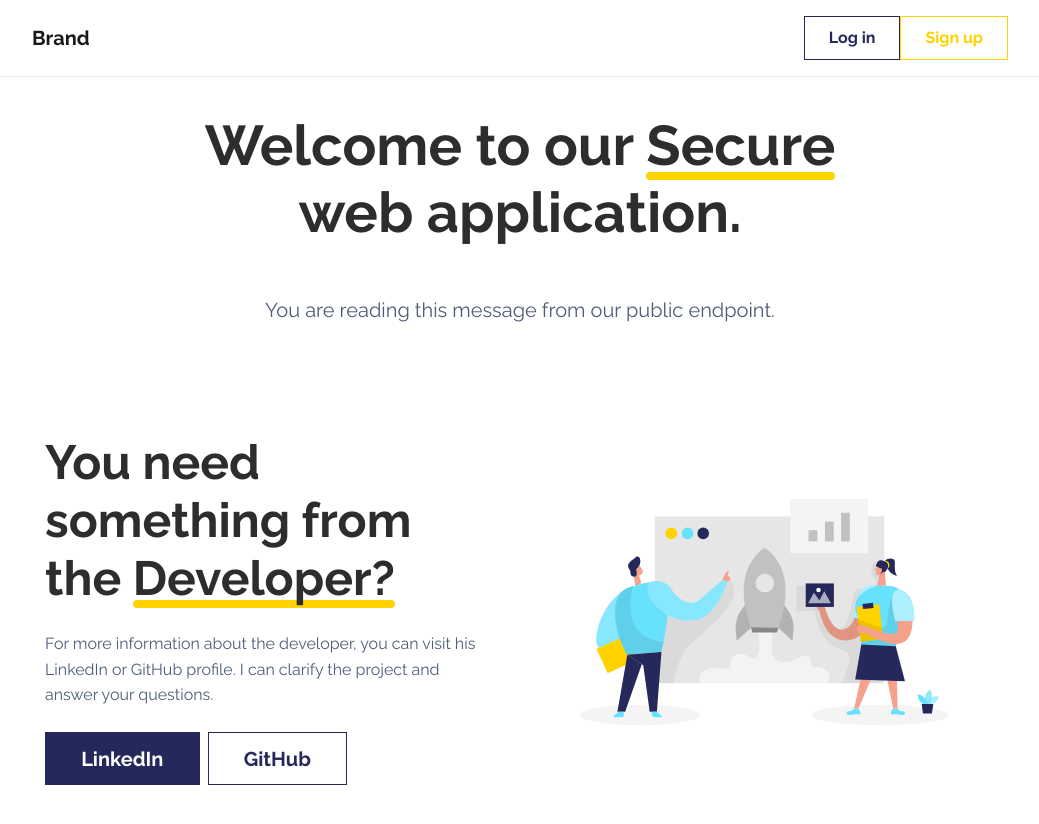
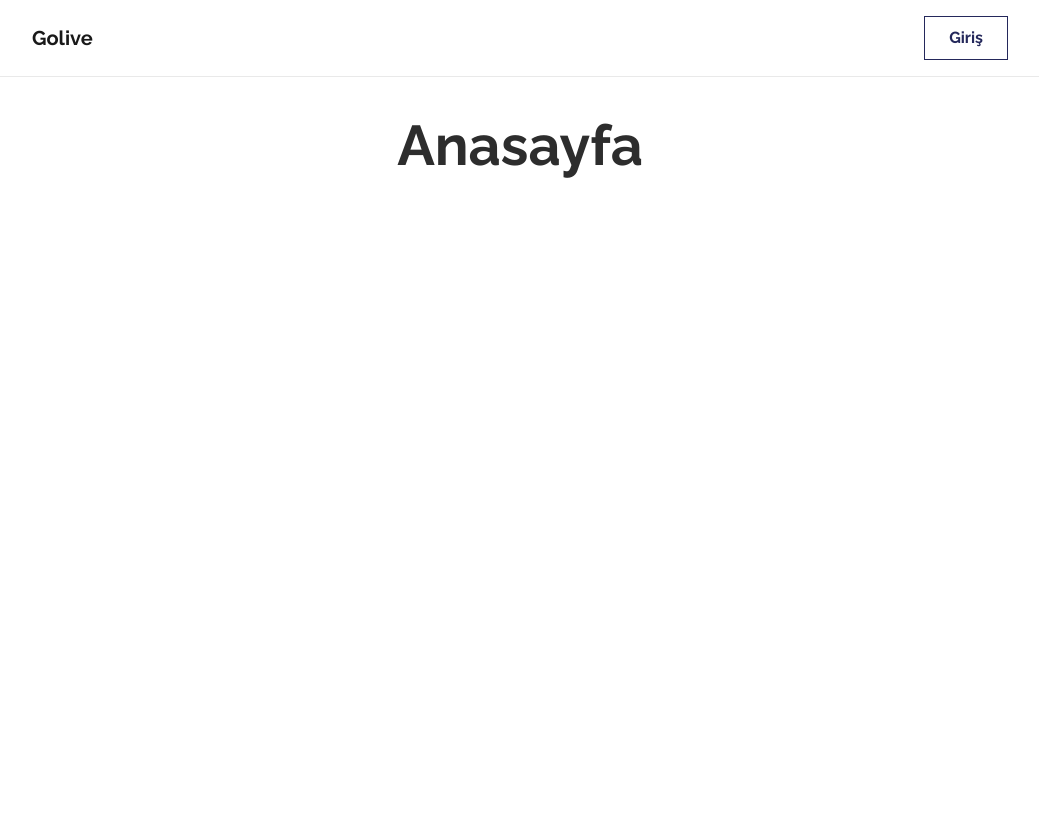
Before and after one commit to CaferPoyrazoglu/vue-starter-auth, a Vue app: page / in a window 1280 px wide. Shown: the top 824 px of the page, without its empty margins (120-1159 px from the left). After the commit the page ends 800 px from the top, so only its background shows below. Built offline with nearby package versions, Linux system fonts and the light colour scheme.

Commit message:
Düzeltmeler

```diff
--- a/src/components/NavbarComponent.vue
+++ b/src/components/NavbarComponent.vue
@@ -84,7 +84,7 @@ const logout = async () => {
   >
     <div class="container">
       <router-link class="navbar-brand d-flex align-items-center" to="/"
-        ><span>Brand</span></router-link
+        ><span>Golive</span></router-link
       >
       <button
         data-bs-toggle="collapse"
@@ -112,20 +112,14 @@ const logout = async () => {
           v-if="!isAuthenticated"
           class="btn btn-outline-primary"
           to="/login"
-          >Log in</router-link
-        >
-        <router-link
-          v-if="!isAuthenticated"
-          class="btn btn-outline-secondary"
-          to="/signup"
-          >Sign up</router-link
+          >Giriş</router-link
         >
         <router-link
           v-if="isAuthenticated"
           class="btn btn-outline-primary"
           @click="logout"
           to="/signup"
-          >Log out
+          >Çıkış
         </router-link>
       </div>
     </div>
--- a/src/router/index.js
+++ b/src/router/index.js
@@ -1,13 +1,10 @@
 import { createRouter, createWebHistory } from "vue-router";
 import HomeView from "@/views/HomeView.vue";
-import Register from "@/views/Register.vue";
 import Login from "@/views/Login.vue";
 import NotFoundView from "@/views/NotFoundView.vue";
-import ForgottenPasswordView from "@/views/ForgottenPasswordView.vue";
 import AdminPage from "@/views/AdminPage.vue";
 import { useAuthStore } from "@/stores";
 import UserPage from "@/views/UserPage.vue";
-import ResetPasswordPage from "@/views/ResetPasswordPage.vue";
 import AuthenticatedUserPage from "@/views/AuthenticatedUserPage.vue";
 
 const router = createRouter({
@@ -19,27 +16,9 @@ const router = createRouter({
       component: HomeView,
     },
     {
-      path: "/signup",
-      name: "signup",
-      component: Register,
-      beforeEnter: redirectIfAuthenticated,
-    },
-    {
       path: "/login",
       name: "login",
       component: Login,
-      beforeEnter: redirectIfAuthenticated,
-    },
-    {
-      path: "/forgotten-password",
-      name: "forgotten-password",
-      component: ForgottenPasswordView,
-      beforeEnter: redirectIfAuthenticated,
-    },
-    {
-      path: "/reset-password",
-      name: "reset-password",
-      component: ResetPasswordPage,
       beforeEnter: redirectIfAuthenticated,
     },
     {
--- a/src/views/HomeView.vue
+++ b/src/views/HomeView.vue
@@ -2,56 +2,18 @@
 
 <template>
   <header class="pt-3">
-    <!-- Start: Hero Clean Reverse -->
     <div class="container pt-4 pt-xl-5">
       <div class="row pt-5">
         <div class="col-md-8 text-center text-md-start mx-auto">
           <div class="text-center">
             <h1 class="display-4 fw-bold mb-5">
-              Welcome to our <span class="underline">Secure</span> web application.
+              Anasayfa
             </h1>
-            <p class="fs-5 text-muted mb-5">
-              You are reading this message from our public endpoint.
-            </p>
           </div>
         </div>
         <div class="col-12 col-lg-10 mx-auto"></div>
       </div>
     </div>
-    <!-- End: Hero Clean Reverse -->
   </header>
-  <!-- Start: Hero Grid -->
-  <section class="py-2">
-    <!-- Start: Hero Clean Reverse -->
-    <div class="container py-4 py-xl-5">
-      <div class="row gy-4 gy-md-0">
-        <div
-            class="col-md-6 text-center text-md-start d-flex d-sm-flex d-md-flex justify-content-center align-items-center justify-content-md-start align-items-md-center justify-content-xl-center"
-        >
-          <div style="max-width: 450px">
-            <h1 class="display-5 fw-bold mb-4">
-              You need something from the <span class="underline">Developer?</span>
-            </h1>
-            <p class="text-muted my-4">
-              For more information about the developer, you can visit his LinkedIn or GitHub profile.
-              I can clarify the project and answer your questions.
-            </p>
-            <a class="btn btn-primary btn-lg me-2" role="button" href="https://www.linkedin.com/in/nidhal-naffati/">LinkedIn</a>
-            <a class="btn btn-outline-primary btn-lg" role="button" href="https://github.com/NidhalNaffati">GitHub</a>
-          </div>
-        </div>
-        <div class="col-md-6">
-          <div>
-            <img
-                class="rounded img-fluid w-100 fit-cover"
-                style="min-height: 300px"
-                src="src/assets/img/illustrations/startup.svg"
-            />
-          </div>
-        </div>
-      </div>
-    </div>
-    <!-- End: Hero Clean Reverse -->
-  </section>
-  <!-- End: Hero Grid -->
+
 </template>
--- a/src/views/Login.vue
+++ b/src/views/Login.vue
@@ -88,18 +88,9 @@ if (router.currentRoute.value.query.sessionExpired) {
   <section class="py-4 py-md-5 my-5">
     <div class="container py-md-5">
       <div class="row">
-        <div class="col-md-6 text-center">
-          <img
-            class="img-fluid w-100"
-            src="src/assets/img/illustrations/login.svg"
-            alt="login-img"
-          />
-        </div>
         <div class="col-md-5 col-xl-4 text-center text-md-start">
           <h2 class="display-6 fw-bold mb-5">
-            <span class="underline pb-1">
-              <strong>Login</strong>
-            </span>
+              <strong>Giriş</strong>
           </h2>
           <form @submit.prevent="login">
             <div class="mb-3">
@@ -118,42 +109,22 @@ if (router.currentRoute.value.query.sessionExpired) {
                 v-model="loginRequest.password"
                 type="password"
                 name="password"
-                placeholder="Password"
+                placeholder="Şifre"
               />
             </div>
             <div class="mb-5">
               <button class="btn btn-primary shadow" type="submit">
-                Log in
+                Giriş
               </button>
             </div>
             <div v-if="errorMessage" class="alert alert-danger">
               {{ errorMessage }}
             </div>
             <div v-if="sessionExpired" class="alert alert-warning">
-              Your session has expired.
+              Oturumunuz sonlandı.
               <br />
-              Please log in again.
+              Lütfen tekrar giriş yapın.
             </div>
-            <p class="text-muted">
-              Dont have an account?
-              <router-link to="/signup"
-                >Sign up
-                <img
-                  src="src/assets/img/arrow-right.svg"
-                  alt="Arrow Right Icon"
-                />
-              </router-link>
-            </p>
-            <p class="text-muted">
-              Forgot your password?
-              <router-link to="/forgotten-password"
-                >Yes
-                <img
-                  src="src/assets/img/arrow-right.svg"
-                  alt="Arrow Right Icon"
-                />
-              </router-link>
-            </p>
           </form>
         </div>
       </div>
--- a/src/views/NotFoundView.vue
+++ b/src/views/NotFoundView.vue
@@ -10,16 +10,8 @@ export default {
       <div
         class="row row-cols-1 d-flex justify-content-center align-items-center"
       >
-        <div class="col-md-10 text-center">
-          <img
-            class="img-fluid w-100"
-            src="src/assets/img/illustrations/404.svg"
-            alt="NotFoundView"
-          />
-        </div>
         <div class="col text-center">
-          <h2 class="display-3 fw-bold mb-4">Page Not Found</h2>
-          <p class="fs-4 text-muted">It looks that you are lost again !!</p>
+          <h2 class="display-3 fw-bold mb-4">404</h2>
         </div>
       </div>
     </div>
```
